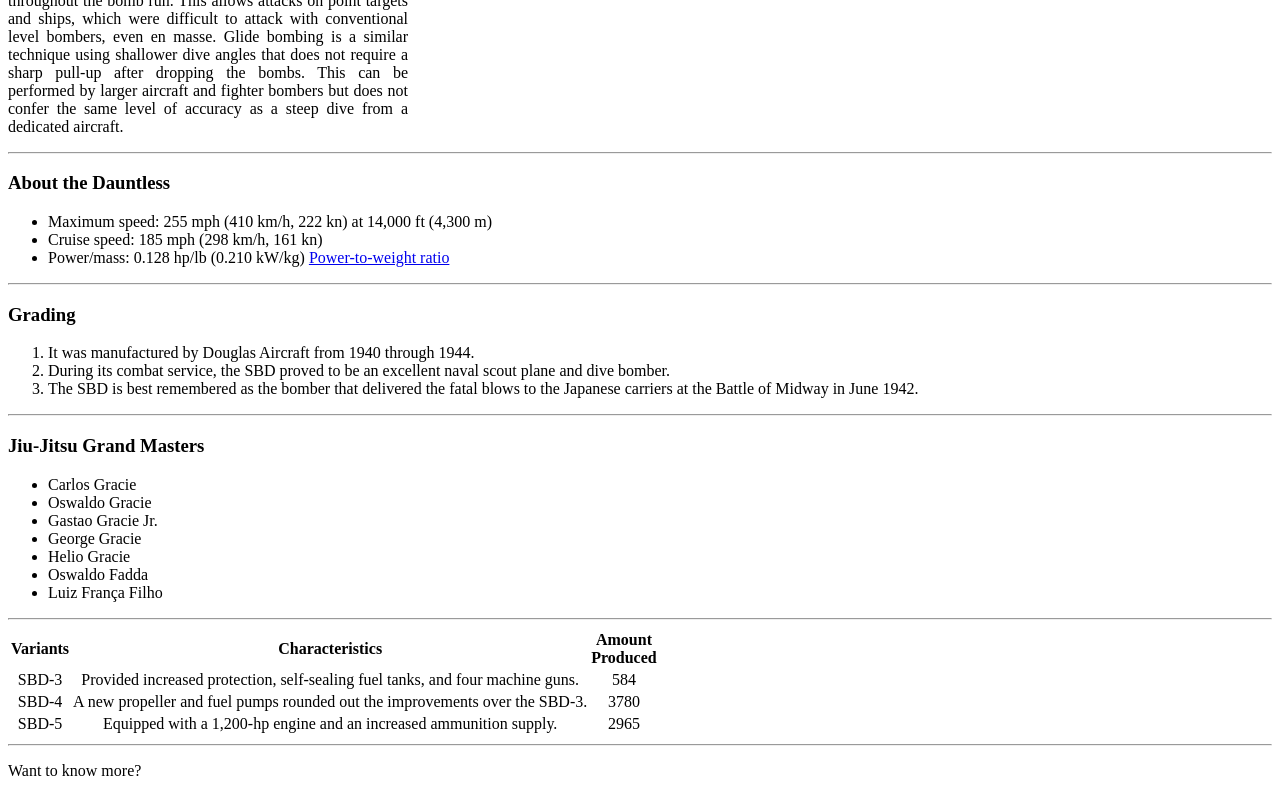
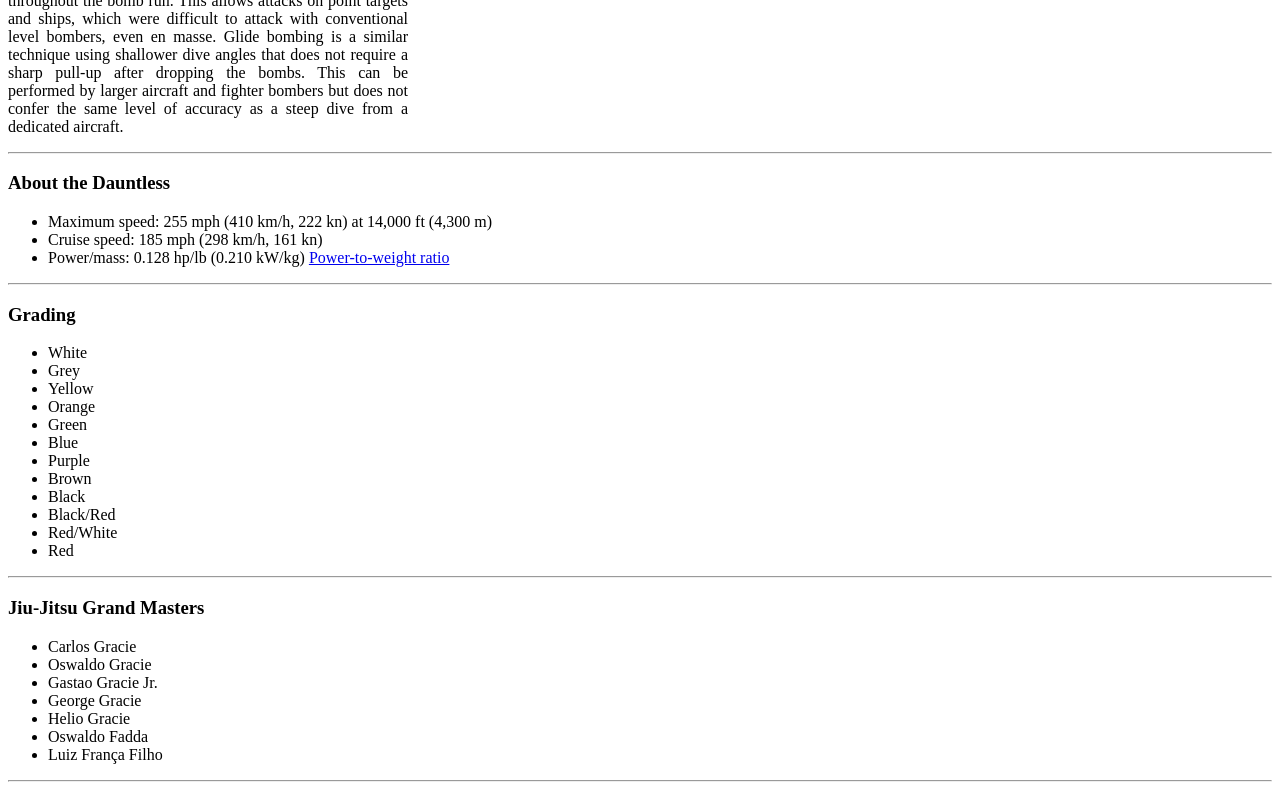
Before and after one commit to alvarengajv/bjj, a plain HTML site: page index.html in a window 1280 px wide. Shown: the part 296-1083 px from the top of the page. Drawn offline with Linux system fonts and the light colour scheme.

Commit message:
Update index.html

```diff
--- a/index.html
+++ b/index.html
@@ -87,21 +87,44 @@
 
             <section>
                 <h3>Grading</h3>
-                <ol>
+                <ul>
                     <li>
-                        It was manufactured by Douglas Aircraft from 1940
-                        through 1944.
+                        White
+                    </li>
+                        <li>
+                        Grey
+                        </li>
+                    <li>
+                        Yellow
                     </li>
                     <li>
-                        During its combat service, the SBD proved to be an
-                        excellent naval scout plane and dive bomber.
+                        Orange
                     </li>
                     <li>
-                        The SBD is best remembered as the bomber that delivered
-                        the fatal blows to the Japanese carriers at the Battle
-                        of Midway in June 1942.
+                        Green
                     </li>
-                </ol>
+                    <li>
+                        Blue
+                    </li>
+                    <li>
+                        Purple
+                    </li>
+                    <li>
+                        Brown
+                    </li>
+                    <li>
+                        Black
+                    </li>
+                    <li>
+                        Black/Red
+                    </li>
+                    <li>
+                        Red/White
+                    </li>
+                    <li>
+                        Red
+                    </li>
+                </ul>
                 <hr />
             </section>
 
```
